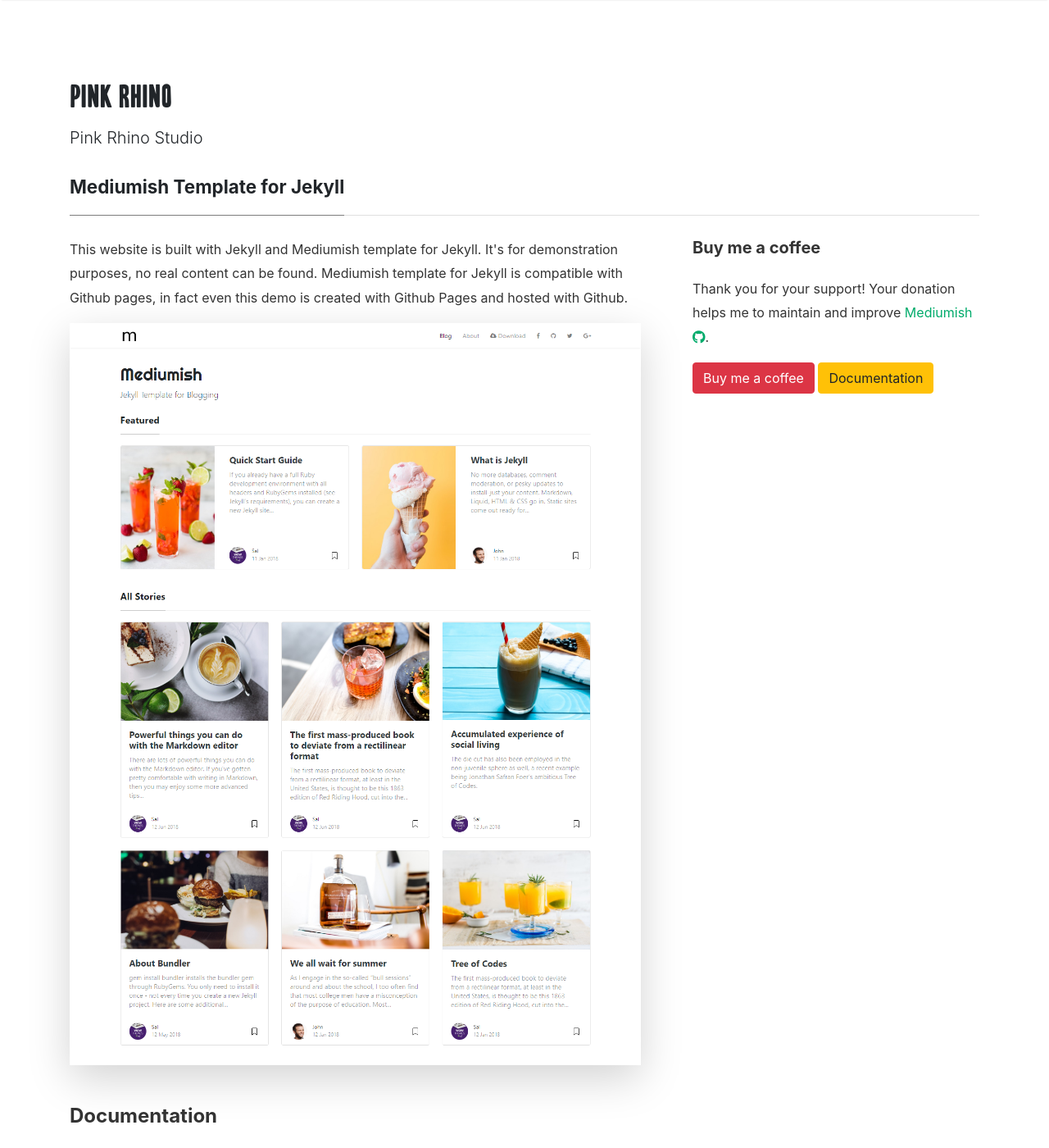
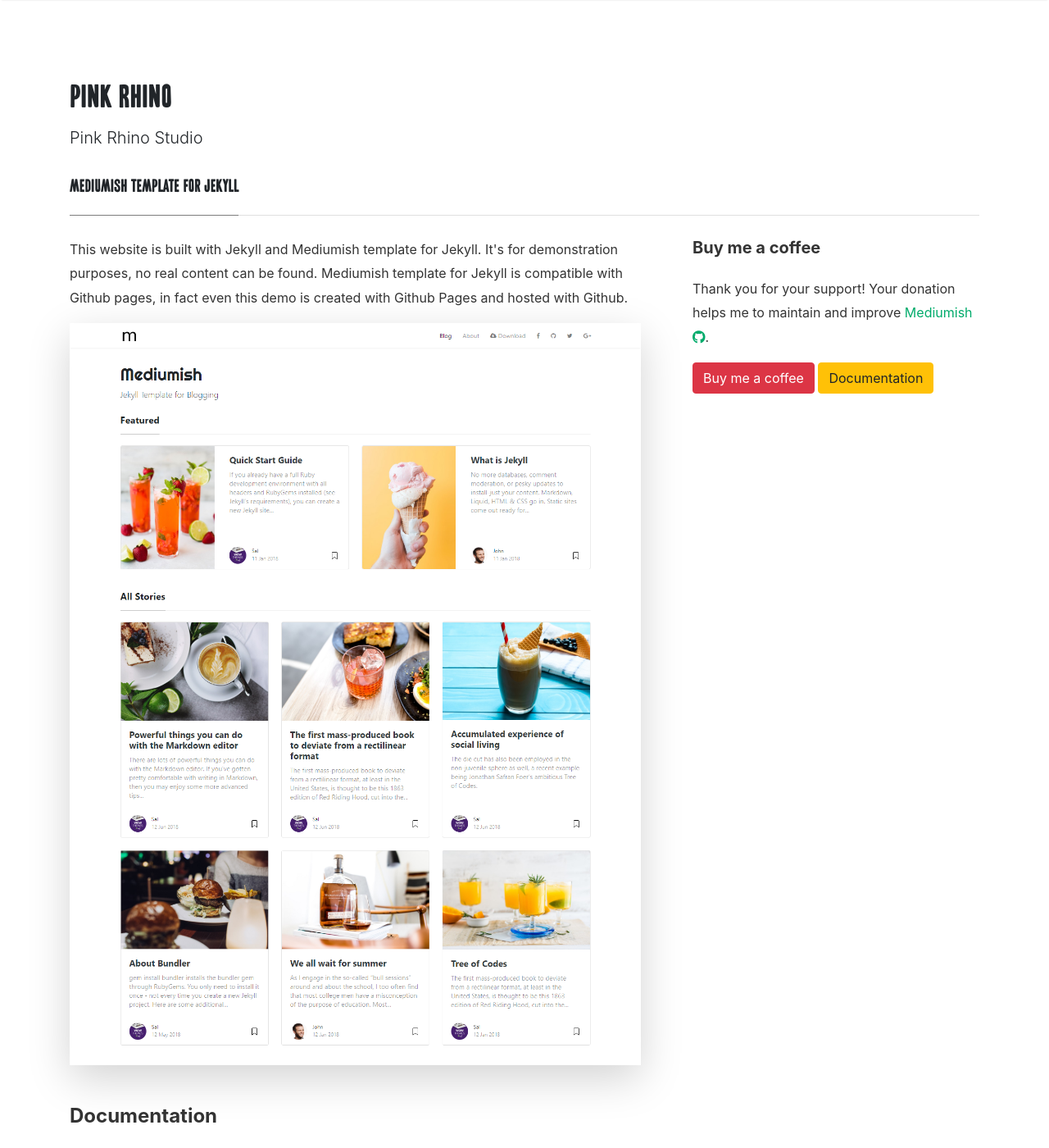
Before and after one commit to leblanck/pinkrhino, a Jekyll site: the page built from _pages/about.md, in a window 1280 px wide and 1400 px high. Shown: the whole window at 82% size. Built offline with Jekyll 4.4.1, drawn with Linux system fonts in a browser that asks for light colours; nearby versions of some CDN libraries; comment, search, counter and statistics services are not loaded.

Commit message:
change title typeface

```diff
--- a/_layouts/default.html
+++ b/_layouts/default.html
@@ -36,7 +36,7 @@
 <body class="{{layout}}">
 	<!-- defer loading of font and font awesome -->
 	<noscript id="deferred-styles">
-		<link href="https://fonts.googleapis.com/css?family=Righteous%7CMerriweather:300,300i,400,400i,700,700i" rel="stylesheet">
+		<!-- <link href="https://fonts.googleapis.com/css?family=Righteous%7CMerriweather:300,300i,400,400i,700,700i" rel="stylesheet"> -->
 		<link rel="stylesheet" href="https://use.fontawesome.com/releases/v5.0.13/css/all.css" integrity="sha384-DNOHZ68U8hZfKXOrtjWvjxusGo9WQnrNx2sqG0tfsghAvtVlRW3tvkXWZh58N9jp" crossorigin="anonymous">
 	</noscript>
 
--- a/assets/css/screen.css
+++ b/assets/css/screen.css
@@ -76,8 +76,9 @@
 .section-title h2 {
     border-bottom: 1px solid rgba(0, 0, 0, .125);
     margin-bottom: 25px;
-    font-weight: 700;
+    /* font-weight: 700; */
     font-size: 1.4rem;
+    font-family: 'yrt_nice_weatherregular';
     margin-bottom: 27px;
 }
 
```
Also changed, not shown: .github/FUNDING.yml (deleted).
